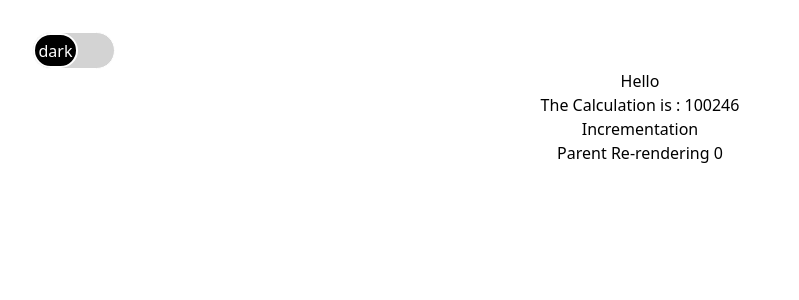
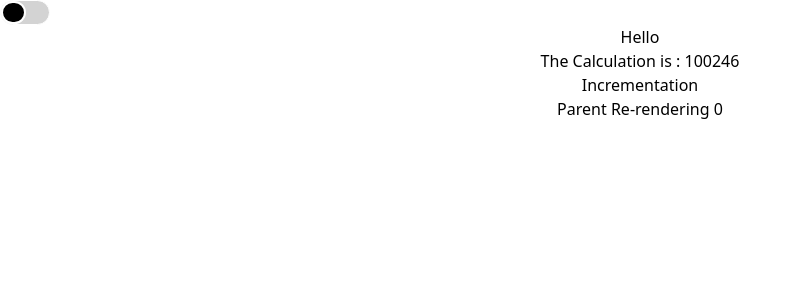
Before and after one commit to taimurpathan25/React-v19, a React (Vite) app: page / in a window 1280 px wide. Shown: the top 300 px of the page, without its empty margins (0-799 px from the left). Built offline with nearby package versions, Linux system fonts and the light colour scheme.

Commit message:
some minor Updates

```diff
--- a/src/App.css
+++ b/src/App.css
@@ -1,7 +1,7 @@
 #root {
-  max-width: 1280px;
-  margin: 0 auto;
-  padding: 2rem;
+  /* max-width: 1280px; */
+  /* margin: 0 auto; */
+  /* padding: 2rem; */
   text-align: center;
 }
 
--- a/src/projects/toggle-button/ToggleButton.css
+++ b/src/projects/toggle-button/ToggleButton.css
@@ -5,7 +5,7 @@
 }
 
 .toggle-switch{
-    width: 83px;
+    width: 50px;
     /* margin: 0 auto; */
     background: lightgrey;
     /* padding: 1rem; */
@@ -14,8 +14,8 @@
     border: 1px solid white;
 }
 .toggle-btn{
-    width: 45px;
-    height: 35px;
+    width: 25px;
+    height: 23px;
     /* background: yellow; */
     padding: 4px 0px;
     border-radius: 50px;
@@ -25,13 +25,13 @@
 
 .on{
     background-color: white;
-    color: black;
-    transform: translateX(35px);
+    /* color: black; */
+    transform: translateX(26px);
     transition: ease-in-out 0.4s;
 }
 .off{
     background-color: black;
-    color: white;
+    /* color: white; */
     transform: translateX(0);
     transition: ease-in-out 0.4s;
 }
--- a/src/projects/toggle-button/ToggleButton.jsx
+++ b/src/projects/toggle-button/ToggleButton.jsx
@@ -10,7 +10,7 @@ export function ToggleButton({onToggle, isDarkMode}) {
   return (
     <div className='toggle-switch' style={{backgroundColor:isDarkMode ? '#ccc' : ''}} onClick={onToggle}>
         <div className={`toggle-btn ${isDarkMode  ? 'on' : 'off'}`}>
-            <span>{isDarkMode  ? 'light' : 'dark'}</span>
+            {/* <span>{isDarkMode  ? 'light' : 'dark'}</span> */}
         </div>
     </div>
   )
```
